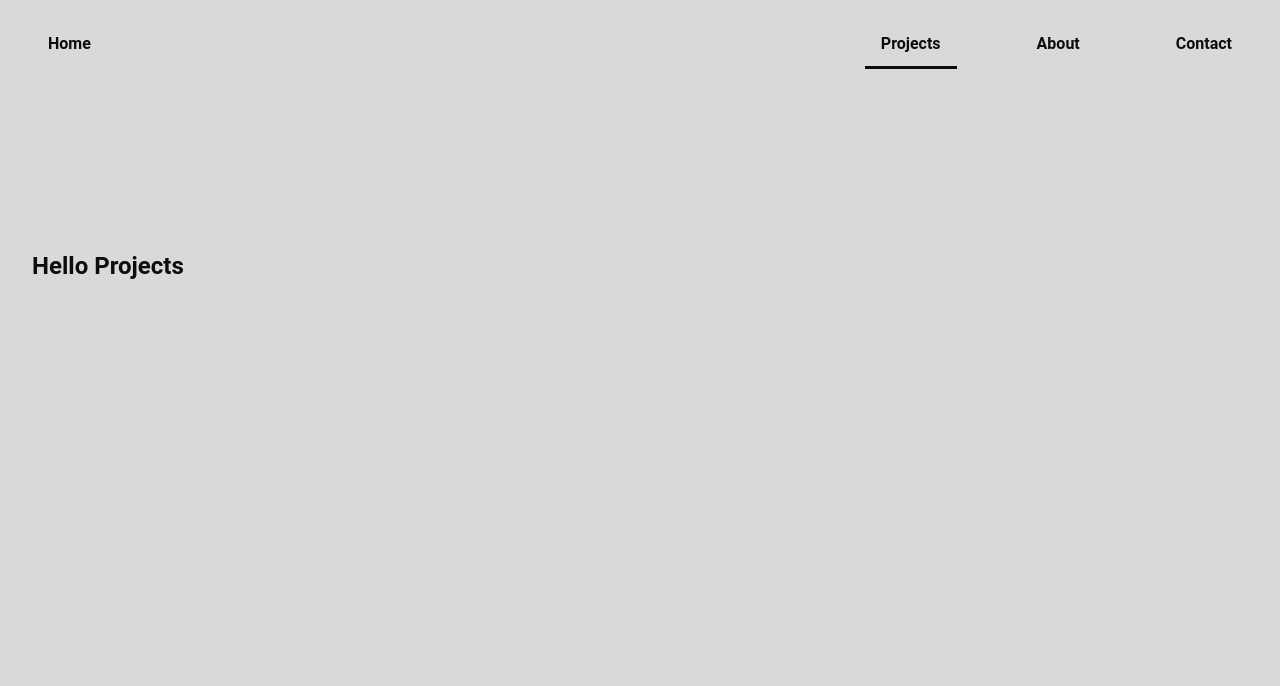
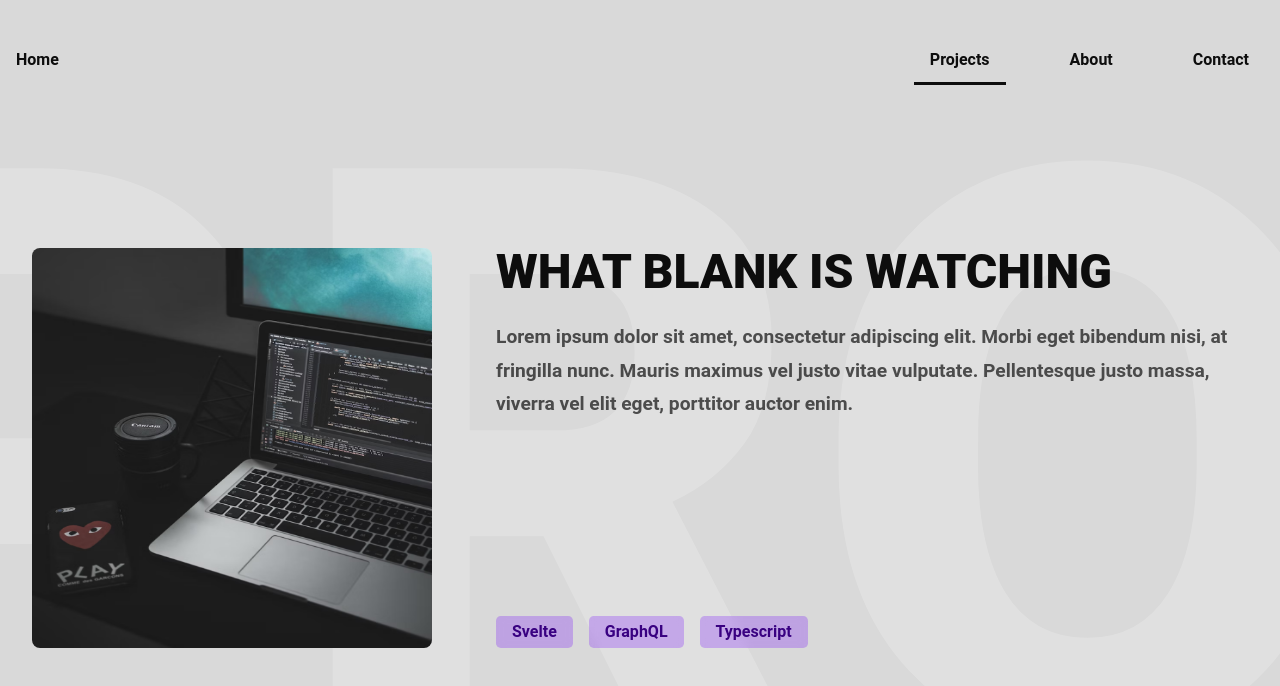
Before and after one commit to GraysonnG/portfolio-2023, a SvelteKit app: page /projects in a window 1280 px wide. Shown: the top 686 px of the page. Built offline with nearby package versions, Linux system fonts and the light colour scheme; a web font is replaced by a local one.

Commit message:
add lots more features

```diff
--- /dev/null
+++ b/src/actions/useViewportAction.ts
@@ -0,0 +1,30 @@
+let intersectionObserver: IntersectionObserver | null = null;
+
+function ensureIntersectionObserver() {
+	if (intersectionObserver) return;
+
+	intersectionObserver = new IntersectionObserver((entries) => {
+		entries.forEach((entry) => {
+			const eventName = entry.isIntersecting ? 'enterViewport' : 'exitViewport';
+			entry.target.dispatchEvent(new CustomEvent(eventName));
+		});
+	});
+}
+
+declare namespace svelte.JSX {
+	interface HTMLAttributes<T> {
+		onenterViewport?: () => void;
+		onexitViewport?: () => void;
+	}
+}
+
+export default function viewport(element: Element) {
+	ensureIntersectionObserver();
+	intersectionObserver?.observe(element);
+
+	return {
+		destroy() {
+			intersectionObserver?.unobserve(element);
+		}
+	};
+}
--- a/src/animations/shrink.ts
+++ b/src/animations/shrink.ts
@@ -1,4 +1,4 @@
-import type { EasingFunction } from 'svelte/transition';
+import type { EasingFunction, TransitionConfig } from 'svelte/transition';
 import { cubicInOut } from 'svelte/easing';
 
 type Direction = 'top' | 'bottom' | 'left' | 'right' | 'horizontal' | 'vertical';
@@ -10,9 +10,9 @@ interface Options {
 }
 
 export function shrink(
-	node: HTMLElement,
+	node: Element,
 	{ delay = 0, duration = 600, direction = 'top', easing = cubicInOut }: Options
-) {
+): TransitionConfig {
 	const isVertical = direction === 'top' || direction === 'bottom' || direction === 'horizontal';
 
 	return {
@@ -23,7 +23,7 @@ export function shrink(
 			const box = node.getBoundingClientRect();
 			const width = box.width;
 			const height = box.height;
-			node.style.setProperty(direction, '0');
+			(node as HTMLElement).style.setProperty(direction, '0');
 
 			return `
         width: ${isVertical ? width : width * t}px;
--- /dev/null
+++ b/src/components/BigWords.svelte
@@ -0,0 +1,50 @@
+<script lang="ts">
+	import { fly } from "svelte/transition";
+
+  export let words: string[]
+</script>
+
+{#key words}
+<div>
+  {#each {length: words.length > 1 ? words.length : 2} as _,index}
+    <span
+      in:fly={{x: -100, duration: 1200, delay: 1210}}
+      out:fly={{x: 100, duration: 1200}}>
+    { words[index % words.length] }
+  </span>
+  {/each}
+</div>
+{/key}
+
+
+
+<style>
+  div {
+    position: fixed;
+    width: 100%;
+    height: 100vmin;
+    top: 4em;
+    left: 0;
+    display: flex;
+    flex-wrap: wrap;
+    z-index: -2;
+    opacity: 0.2;
+    user-select: none;
+    pointer-events: none;
+  }
+
+  span {
+    position: relative;
+    text-transform: uppercase;
+    font-size: 50em;
+    font-weight: 900;
+    line-height: 1;
+    left: 0ch;
+    height: 1em;
+    color: var(--color-white);
+  }
+
+  span:first-child {
+    left: -0.5ch;
+  }
+</style>
--- /dev/null
+++ b/src/components/Card.svelte
@@ -0,0 +1,90 @@
+<script lang="ts">
+  // @ts-nocheck
+	import { create_in_transition, create_out_transition } from "svelte/internal";
+	import { fly } from "svelte/transition";
+	import viewport from "../actions/useViewportAction";
+
+  export let img: string
+  export let langs: string[]
+  let me: HTMLElement
+  let finished = false
+
+  const onEnter = () => {
+    if (!finished) {
+      create_in_transition(me, fly, { x: 200, duration: 1200 }).start()
+      finished = true
+    }
+  }
+</script>
+
+
+  <div
+  use:viewport
+  on:enterViewport={onEnter}
+  class="card" bind:this={me}>
+    <img src={img} alt="" />
+    <div class="content">
+      <slot name="title"/>
+      <slot name="description" />
+      <div class="chips">
+        {#each langs as lang}
+          <div class="chip">{lang}</div>
+        {/each}
+      </div> <!-- Replace with chips component -->
+    </div>
+  </div>
+
+<style>
+  .card {
+    position: relative;
+    height: 25rem;
+    isolation: isolate;
+    display: flex;
+    gap: 4em;
+  }
+
+  .card:nth-child(2n) {
+    flex-direction: row-reverse;
+  }
+
+  img {
+    border-radius: 0.5rem;
+    height: 100%;
+    aspect-ratio: 1;
+  }
+
+  .content {
+    display: flex;
+    flex-direction: column;
+    gap: 1.5em;
+  }
+
+  .card :global(h2) {
+    font-size: 3rem;
+    font-weight: 900;
+    line-height: 1;
+    text-transform: uppercase;
+  }
+
+  .card :global(p) {
+    font-size: 1.2rem;
+    line-height: 1.75;
+    font-weight: 600;
+    opacity: 0.7;
+  }
+
+  .chips {
+    margin-top: auto;
+    display: flex;
+    gap: 1em;
+  }
+
+  .chip {
+    font-weight: 600;
+    color: var(--color-primary-700);
+    background-color: var(--color-primary-500-25);
+    padding: 0.25rem 1rem;
+    border-radius: 0.3rem;
+    backdrop-filter: blur(5px);
+  }
+</style>
--- a/src/components/Navigation.svelte
+++ b/src/components/Navigation.svelte
@@ -8,7 +8,7 @@
   const movePuckToRect = (rect: DOMRect) => {
     puck.style.width = `${rect.width}px`
     puck.style.height = `${rect.height}px`
-    puck.style.left = `${rect.left}px`
+    puck.style.left = `${rect.x}px`
     puck.style.top = `${rect.y}px`
   }
 
@@ -27,8 +27,6 @@
     const target = (e.target as HTMLElement)
     const rect = target.getBoundingClientRect()
 
-    console.log(e)
-
     puck.style.setProperty("border-color", getComputedStyle(target).color)
 
     movePuckToRect(rect)
@@ -41,8 +39,10 @@
   onMount(() => {
     const currentElement = document.querySelector(".active")
     if (currentElement) {
-      const rect = currentElement.getBoundingClientRect()
-      movePuckToRect(rect)
+      setTimeout(() => {
+        const rect = currentElement.getBoundingClientRect()
+        movePuckToRect(rect)
+      }, 100);
     }
 
     const unsub = page.subscribe(page => {
@@ -65,8 +65,8 @@
 
 <svelte:window on:resize={movePuckToCurrentElement}/>
 
-<aside>
-  <div class="container" class:split>
+<aside class:split>
+  <div class="container">
     <nav on:mouseleave={handleMouseOut} on:blur={() => {}}>
       <ul>
         <li>
@@ -126,9 +126,9 @@
           </a>
         </li>
       </ul>
-      <div bind:this={puck} class="puck"></div>
     </nav>
   </div>
+  <div bind:this={puck} class="puck"></div>
 </aside>
 
 
@@ -136,17 +136,37 @@
 <style>
   aside {
     position: sticky;
+    width: 100%;
     top: 0;
     display: flex;
     justify-content: center;
+    z-index: 10000;
+    isolation: isolate;
+    padding-top: 1em;
   }
 
   .container {
+    position: relative;
     width: 100%;
+  }
+
+  .container::after {
+    position: absolute;
+    content: "";
+    top: 0;
+    left: 50%;
+    height: 100%;
+    width: 100vw;
+    transform: translateX(-50%);
+    background-color: transparent;
+    transition: background-color 0ms 0ms;
+    pointer-events: none;
+    user-select: none;
   }
 
   nav {
     position: relative;
+
   }
 
   .puck {
@@ -158,15 +178,15 @@
     top: 0;
     z-index: -1;
     transition: left 600ms, width 600ms, border 600ms;
-
   }
 
   ul {
     list-style: none;
     margin: 0;
-    padding: 2em;
+    padding: 0;
+    padding-block: 2em;
     display: flex;
-    gap: 4em;
+    gap: 3em;
   }
 
   a {
@@ -189,8 +209,15 @@
     flex-grow: 1;
   }
 
-  .container:not(.split) .puck {
+  aside:not(.split) .puck {
     border-color: var(--color-dark) !important;
+  }
+
+  aside:not(.split) .container::after {
+    background-color: var(--color-light);
+    transition: background-color 0ms 600ms;
+    backdrop-filter: blur(5px);
+    z-index: -2;
   }
 
   .split li:not(:first-child) > a {
--- /dev/null
+++ b/src/routes/+error.svelte
@@ -0,0 +1,33 @@
+<script>
+  import { page } from "$app/stores"
+</script>
+
+<section>
+  <div>
+    <h1>{$page.status}</h1>
+    <h2>Something went wrong!</h2>
+  </div>
+</section>
+
+<style>
+  section {
+    width: 100vw;
+    height: 100vh;
+    display: grid;
+    place-items: center;
+  }
+
+  div {
+    text-align: center;
+  }
+
+  h1 {
+    font-size: 4em;
+  }
+
+  h2 {
+    opacity: 0.6;
+    font-size: 1.5em;
+    font-weight: 100;
+  }
+</style>
--- a/src/routes/+layout.svelte
+++ b/src/routes/+layout.svelte
@@ -8,13 +8,36 @@
   import img from "../assets/hero-image.avif";
 	import { shrink } from '../animations/shrink';
 	import { cubicIn } from 'svelte/easing';
+	import BigWords from '../components/BigWords.svelte';
+	import { afterNavigate } from '$app/navigation';
+	import { create_in_transition } from 'svelte/internal';
 
   const duration = 600;
   $: delay = duration + 10;
+
+  const getWords = (path: string): string[] => {
+    const home = ["front", "end"]
+
+    switch(path) {
+      case "/":
+        return home
+      default:
+        return [path.replace("/", "")] || home
+    }
+  }
+
+  let panel: HTMLElement
+
+  afterNavigate(({from}) => {
+    if (panel && from === null) {
+      create_in_transition(panel, shrink, { direction: "right", duration: 1200 }).start()
+    }
+  })
 </script>
 
 <Navigation />
 <main>
+
   <Transition
     intr={{
       transition: fly,
@@ -26,19 +49,23 @@
     }}>
     <slot />
   </Transition>
+
+
 </main>
+<BigWords words={getWords($page.url.pathname)} />
 
 {#if $page.route.id === '/'}
-  <div transition:shrink={{ direction: 'right' }}>
+  <div bind:this={panel} transition:shrink={{ direction: 'right' }}>
     <img src={img} alt="">
   </div>
 {/if}
 
 
+
 <style>
   main {
     padding: 1em 2em;
-    padding-top: 20vh;
+    padding-top: 18vh;
   }
 
   div {
--- a/src/routes/projects/+page.svelte
+++ b/src/routes/projects/+page.svelte
@@ -1,5 +1,34 @@
+<script>
+	import Card from "../../components/Card.svelte";
+
+  import image from "../../assets/hero-image.avif";
+
+</script>
 <section class="container">
-  <h1>
-    Hello Projects
-  </h1>
+  <Card img={image} langs={["Svelte", "GraphQL", "Typescript"]}>
+    <h2 slot="title">What Blank is Watching</h2>
+    <p slot="description">Lorem ipsum dolor sit amet, consectetur adipiscing elit. Morbi eget bibendum nisi, at fringilla nunc. Mauris maximus vel justo vitae vulputate. Pellentesque justo massa, viverra vel elit eget, porttitor auctor enim. </p>
+  </Card>
+  <Card img={image} langs={["Svelte", "GraphQL", "Typescript", "SCSS"]}>
+    <h2 slot="title">Some Other Project</h2>
+    <p slot="description">Lorem ipsum dolor sit amet, consectetur adipiscing elit. Morbi eget bibendum nisi, at fringilla nunc. Mauris maximus vel justo vitae vulputate. Pellentesque justo massa, viverra vel elit eget, porttitor auctor enim. </p>
+  </Card>
+  <Card img={image} langs={["Svelte", "GraphQL", "Typescript", "SCSS"]}>
+    <h2 slot="title">Some Third Project</h2>
+    <p slot="description">Lorem ipsum dolor sit amet, consectetur adipiscing elit. Morbi eget bibendum nisi, at fringilla nunc. Mauris maximus vel justo vitae vulputate. Pellentesque justo massa, viverra vel elit eget, porttitor auctor enim. </p>
+  </Card>
 </section>
+
+<style>
+  section {
+    display: grid;
+    gap: 12em;
+    padding-bottom: 12em;
+  }
+
+  @media screen and (min-width: 2000px) {
+    section {
+      gap: 18em;
+    }
+  }
+</style>
--- a/src/styles/global.css
+++ b/src/styles/global.css
@@ -81,26 +81,30 @@ select {
   --color-primary-900: rgba(12, 0, 28, 1);
   --color-dark: rgba(13, 13, 13, 1);
   --color-light: rgba(217, 217, 217, 1);
+  --color-light-08: rgba(217, 217, 217, 0.8);
   --color-white: rgba(255, 255, 255, 1);
   --color-white-02: rgba(255, 255, 255, 0.2);
 
-
-
-  --container-width: 1600px;
+  --container-width: 1400px;
 }
 
-.container {
-  margin-inline: auto;
-  max-width: var(--container-width);
+html {
+  overflow: hidden;
 }
 
 body {
   font-family: 'Mona Sans', 'Roboto', sans-serif;
   background-color: var(--color-light);
   color: var(--color-dark);
-  max-width: 100vw;
   max-height: 100vh;
-  overflow: hidden;
+  overflow-y: auto;
+  overflow-x: hidden;
+  scrollbar-gutter: stable;
+}
+
+.container {
+  margin-inline: auto;
+  max-width: var(--container-width);
 }
 
 button, .button {
```
Also changed, not shown: src/routes/+page.svelte (+23 -3 lines).
